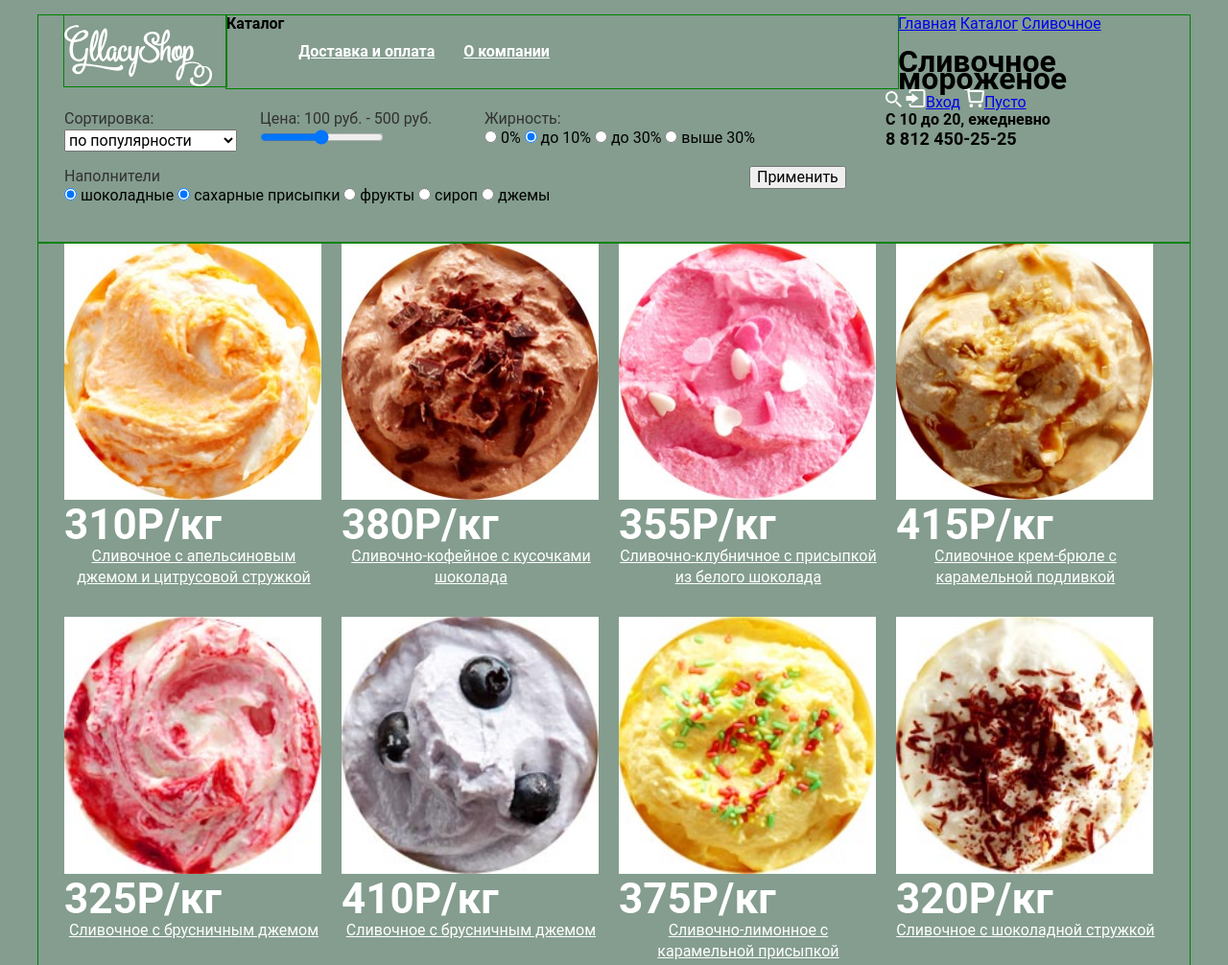
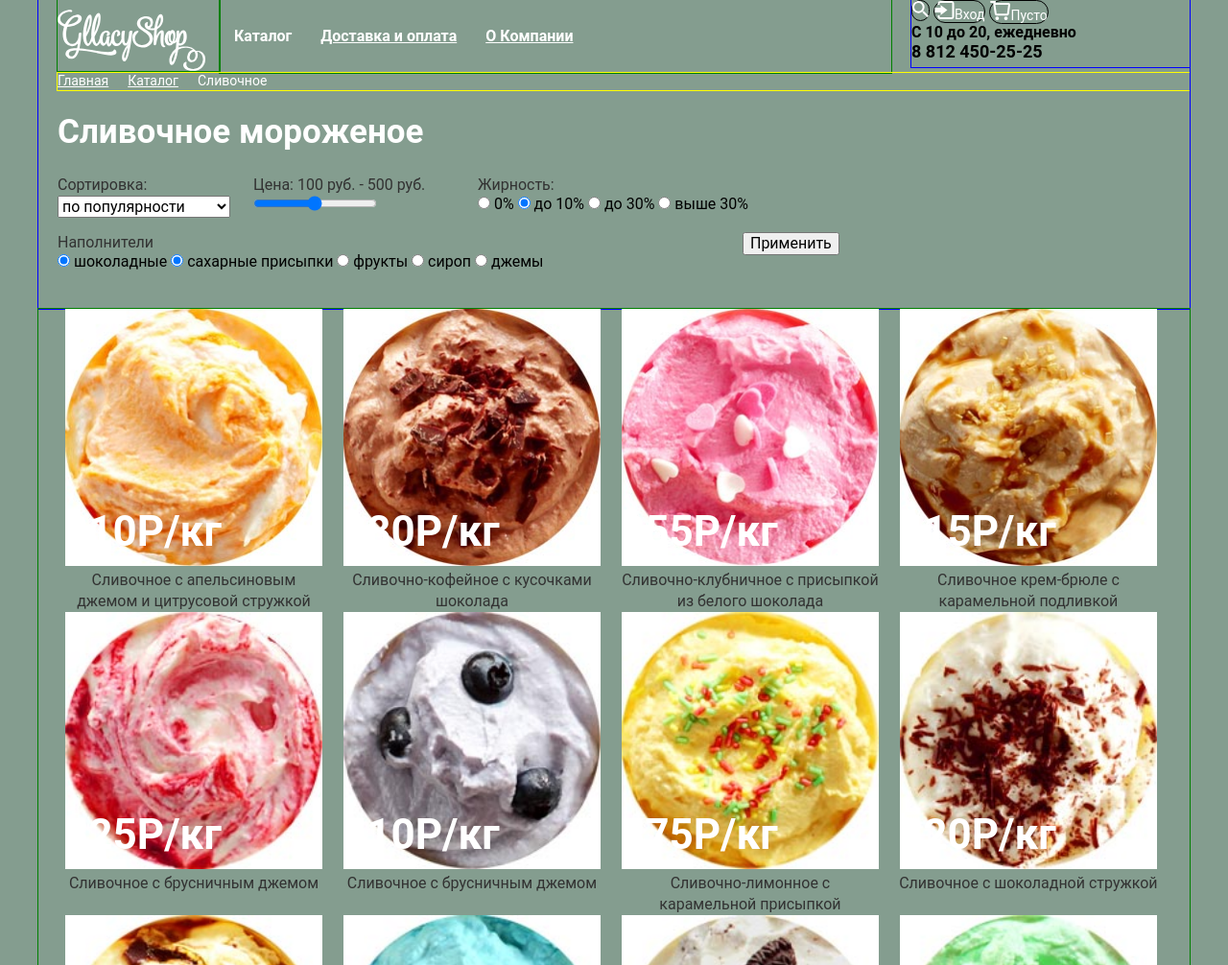
Before and after one commit to RageOfProphet/199149-gllacy, a plain HTML site: page catalog.html in a window 1280 px wide. Shown: the top 1006 px of the page at 96% size. Drawn offline with Linux system fonts and the light colour scheme.

Commit message:
Продукты главная

```diff
--- a/catalog.html
+++ b/catalog.html
@@ -8,7 +8,7 @@
   </head>
   <body>
     <header class="main-header">
-      <div class="container clearfix">
+      <div class="header-container clearfix">
         <div class="page-logo">
           <img src="img/logo.svg" width="154" height="64" alt="Glacys">
         </div>
@@ -21,24 +21,35 @@
               <a href="#">Доставка и оплата</a>
             </li>
             <li>
-              <a href="#">О компании</a>
+              <a href="#">О Компании</a>
             </li>
           </ul>
         </nav>
         <div class="user-block">
-          <a class="search" href="#">  <img src="img/loupe.svg" width="17" height="17" alt="Loupe"></a>
-          <a class="login" href="#"> <img src="img/enter-pic.svg" width="21" height="19" alt="Enter">Вход</a>
-          <a class="login" href="#"><img src="img/cart-pic.svg" width="21" height="20" alt="Cart">Пусто</a></br>
+          <div class="user-buttons">
+            <div class="button">
+              <a class="search btn-head" href="#">  <img src="img/loupe.svg" width="17" height="17" alt="Loupe"></a>
+            </div>
+            <div class="button">
+              <a class="login btn-head" href="#"> <img src="img/enter-pic.svg" width="21" height="19" alt="Enter">Вход</a>
+            </div>
+            <div class="button">
+              <a class="cart btn-head" href="#"><img src="img/cart-pic.svg" width="21" height="20" alt="Cart">Пусто</a></br>
+            </div>
+          </div>
+            <div class="open-time">
               <b class="open-hours">С 10 до 20, ежедневно</b></br>
               <b class="phone-number">8 812 450-25-25</b></br>
+            </div>
           </div>
           <div class="breadcrumbs">
             <ul>
               <li><a href="#">Главная</a></li>
               <li><a href="#">Каталог</a></li>
-            <li><a href="#">Сливочное</a></li>
+              <li><span>Сливочное</span></li>
             </ul>
           </div>
+      <div class="filters">
         <h1>Сливочное мороженое</h1>
         <form class="filters-block" action="#" method="post">
           <div class="quicksort filter">
@@ -99,6 +110,7 @@
             <input type="submit" value="Применить">
           </div>
         </form>
+      </div>
     </div>
     </header>
     <div class="container clearfix">
@@ -173,7 +185,6 @@
         </div>
         </main>
       </div>
-
     <footer class="main-footer">
       <div class="footer-social">
         <a class="social-btn social-btn-tw" href="#"><img src="img/tw-social.svg" width="32" height="32" alt="twitter"></a>
--- a/css/style.css
+++ b/css/style.css
@@ -9,6 +9,13 @@ body {
   font-weight: 400;
   font-size: 16px;
   line-height: 18px;
+}
+
+h1 {
+  color: #ffffff;
+  font-size: 35px;
+  line-height: 41px;
+
 }
 
 p {
@@ -68,24 +75,66 @@ p {
   line-height: 18px;
   vertical-align: top;
   display: inline-block;
-
 }
 
-.main-navigation a {
+.main-navigation a, .main-navigation span {
   display: block;
   padding: 29px 15px;
   color: #ffffff;
 }
 
+ .breadcrumbs {
+   outline: 1px solid yellow;
+   clear: both;
+ }
+.breadcrumbs ul {
+  margin: 0 0;
+  padding: 0 0;
+  list-style: none;
+  font-size: 0;
+}
 
  .breadcrumbs li {
   display: inline-block;
+  vertical-align: top;
+  font-size: 14px;
+  line-height: 16px;
+}
+
+.breadcrumbs a, .breadcrumbs span {
+    display: block;
+    padding-right:20px;
+    color: #ffffff;
 }
 
 .user-block {
   float: right;
   width: 290px;
   min-height: 70px;
+  outline: 1px solid blue;
+}
+
+.button {
+    display: inline-block;
+}
+
+.btn-head {
+  display: inline-block;
+  margin-right: 0px;
+  padding: 0px 0px;
+  font-weight: 400;
+  font-size: 14px;
+  line-height: 16px;
+  color: #ffffff;
+  font-family: "Roboto", "Arial", sans-serif;
+  vertical-align: top;
+  text-align: center;
+  text-decoration: none;
+  background-color: transparent;
+  border: 1px solid black;
+  border-radius: 16px;
+  outline: none;
+  cursor: pointer;
 }
 
 .slider {
@@ -180,22 +229,34 @@ p {
 .product-item {
   display: inline-block;
   width: 270px;
-  height: 390px;
-  margin-right: 15px;
+  margin-right: 16px;
   vertical-align: top;
+  position: relative;
+  text-align: center;
 }
+
 .product-item:nth-child(4n) {
   margin-right: 0px;
 }
 
-.product-item p {
+.product-item a {
   font-size: 16px;
   line-height: 22px;
   font-weight: normal;
   text-decoration: underline;
   color: #ffffff;
-  text-align: center;
   margin: 0 0;
+}
+
+.product-hit::before {
+  content: "";
+  display: block;
+  position: absolute;
+  top: 0;
+  left: 0;
+  width: 61px;
+  height: 61px;
+  background: transparent url("../img/Hit-icon.png") no-repeat;
 }
 
 .price {
@@ -203,6 +264,9 @@ p {
   line-height: 44px;
   color: white;
   font-weight: bold;
+  position: absolute;
+  top: 210px;
+  left: 0px;
 }
 
 .pages {
```
Also changed, not shown: index.html (+23 -18 lines), img/IceCream-1.png (added), img/IceCream-2.png (added), img/IceCream-3.png (added), img/IceCream-4.png (added). Lines whose indentation alone changed are shown as unchanged.
